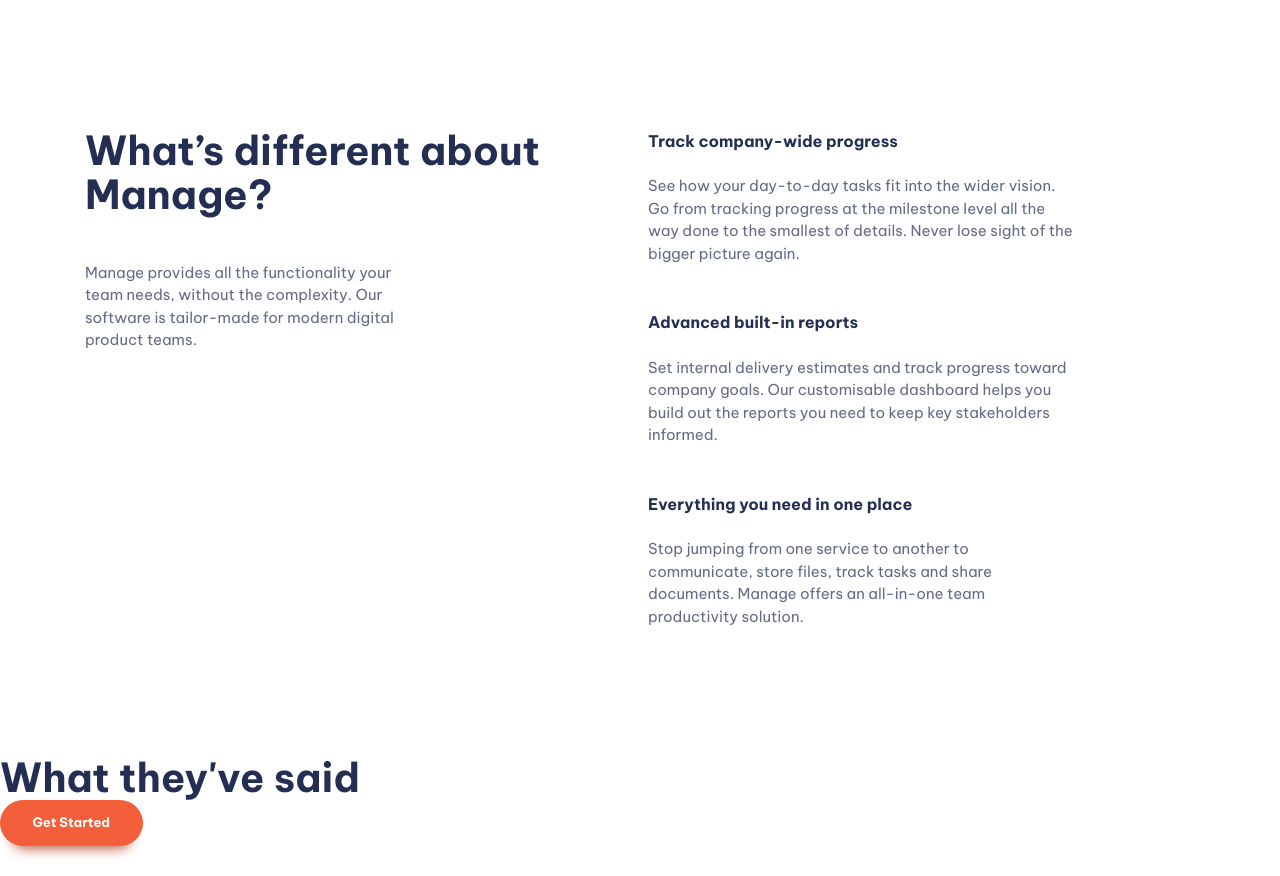
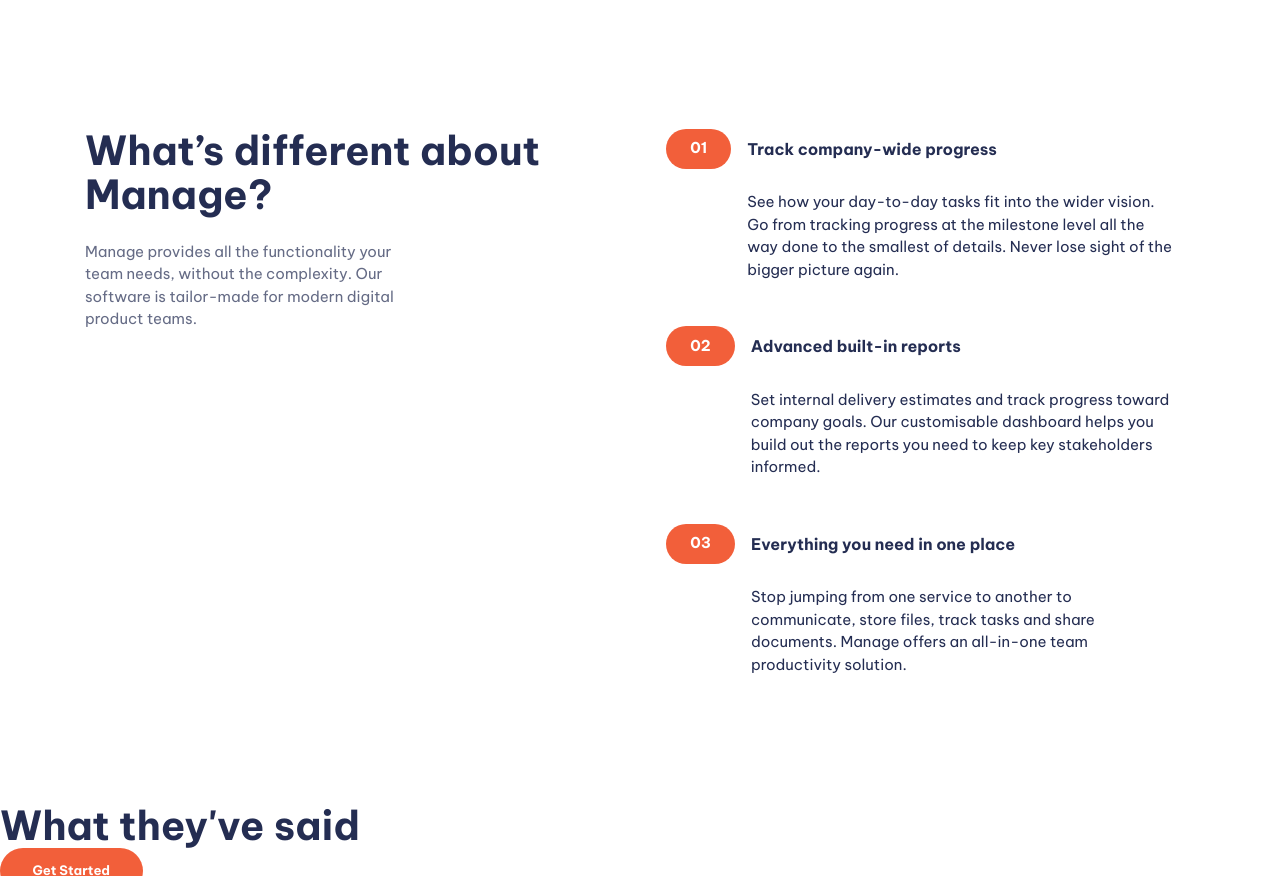
Before and after one commit to caffesale/responsive-web, a website built with Vite: page index.html in a window 1280 px wide. Shown: the part 700-1576 px from the top of the page. Built offline with nearby package versions, Linux system fonts and the light colour scheme.

Commit message:
feat numbered-list

```diff
--- a/index.html
+++ b/index.html
@@ -62,7 +62,7 @@
     <section class="padding-block-900">
       <div class="container">
         <div class="even-columns">
-          <div class="flow">
+          <div class="flow text-center--sm-only margin-bottom-700" style="--flow-spacer:1.5rem;">
             <h2 class="fs-secondary-heading fw-bold">What’s different about Manage?</h2>
             <p>Manage provides all the functionality your team needs, without the complexity. Our software is
               tailor-made for modern
@@ -72,24 +72,24 @@
             <ul class="numbered-items | flow" role="list">
               <li>
                 <div class="flow" style="--flow-spacer: 1.5em;">
-                  <h3 class="fs-600 fw-bold">Track company-wide progress</h3>
-                  <p data-width="wide">See how your day-to-day tasks fit into the wider vision. Go from tracking progress at the milestone
+                  <h3 class="numbered-items__title | fs-600 fw-bold">Track company-wide progress</h3>
+                  <p class="numbered-items__body" data-width="wide">See how your day-to-day tasks fit into the wider vision. Go from tracking progress at the milestone
                     level all the way
                     done to the smallest of details. Never lose sight of the bigger picture again.</p>
                 </div>
               </li>
               <li>
                 <div class="flow" style="--flow-spacer: 1.5em;">
-                  <h3 class="fs-600 fw-bold">Advanced built-in reports</h3>
-                  <p data-width="wide">Set internal delivery estimates and track progress toward company goals. Our customisable dashboard
+                  <h3 class="numbered-items__title | fs-600 fw-bold">Advanced built-in reports</h3>
+                  <p class="numbered-items__body" data-width="wide">Set internal delivery estimates and track progress toward company goals. Our customisable dashboard
                     helps you build out
                     the reports you need to keep key stakeholders informed.</p>
                 </div>
               </li>
               <li>
                 <div class="flow" style="--flow-spacer: 1.5em;">
-                  <h3 class="fs-600 fw-bold">Everything you need in one place</h3>
-                  <p data-width="wide">Stop jumping from one service to another to communicate, store files, track tasks and share
+                  <h3 class="numbered-items__title | fs-600 fw-bold">Everything you need in one place</h3>
+                  <p class="numbered-items__body" data-width="wide">Stop jumping from one service to another to communicate, store files, track tasks and share
                     documents. Manage offers an
                     all-in-one team productivity solution.</p>
                 </div>
--- a/style.css
+++ b/style.css
@@ -388,6 +388,75 @@ p[data-width="wide"] {
   opacity: 0.1;
 }
 
+/* numbered items */
+
+.numbered-items {
+  counter-reset: count;
+  width: fit-content;
+  margin-inline: auto;
+}
+
+.numbered-items li {
+  counter-increment: count;
+}
+
+.numbered-items div {
+  display: grid;
+  position: relative;
+  align-items: center;
+  column-gap: var(--size-400);
+  grid-template-columns: min-content 1fr;
+}
+
+.numbered-items__title {
+  grid-row: 1 / 2;
+  grid-column: 2 / 3;
+  line-height: 1;
+}
+
+.numbered-items__body {
+  grid-column: 1/ -1 ;
+}
+
+@media (min-width: 50em) {
+  .numbered-items__body {
+    grid-column: 2 / -1 ;
+  }
+}
+
+.numbered-items div::before,
+.numbered-items div::after {
+  height: 40px;
+}
+
+.numbered-items div::before {
+  content: "0" counter(count);
+  display: flex;
+  align-items: center;
+  color: var(--clr-neutral-100);
+  font-weight: var(--fw-bold);
+  background-color: var(--clr-accent-400);
+  padding: var(--size-200) var(--size-500);
+  border-radius: 100vw;
+  grid-row: 1 / 2;
+  grid-column: 1 / 2;
+}
+
+@media (max-width: 30em) {
+  .numbered-items div::after {
+    --bg: var(--clr-accent-100);
+    content: "";
+    display: block;
+    z-index: -1;
+    border-radius: 100vw 0 0 100vw;
+    inset: 0 -100vw 0 0;
+    grid-column: 1/ -1;
+    grid-row: 1/ 2;
+    box-shadow: 5em 0 0 var(--bg);
+    background-color: var(--bg);
+  }
+}
+
 /* Utility classes */
 
 .visually-hidden {
@@ -404,9 +473,10 @@ p[data-width="wide"] {
 
 .container {
   --max-width: 1110px;
-  --padding: 1rem;
+  --container-padding: 1rem;
 
-  width: min(var(--max-width), 100% - (var(--padding) * 2));
+
+  width: min(var(--max-width), 100% - (var(--container-padding) * 2));
   margin-inline: auto;
 }
 
@@ -438,6 +508,27 @@ p[data-width="wide"] {
 :where(.flow :not(:first-child)) {
   margin-top: var(--flow-spacer, 3em);
 }
+
+.text-center {
+  text-align: center;
+}
+
+.text-center p {
+  margin-inline: auto;
+}
+
+@media (max-width: 50em) {
+  .text-center--sm-only {
+    text-align: center;
+  }
+
+  .text-center--sm-only p {
+    margin-inline: auto;
+  }
+}
+
+
+
 
 .text-primary-400 {
   color: var(--clr-primary-400);
@@ -510,6 +601,9 @@ p[data-width="wide"] {
   padding-block: var(--size-700);
 }
 
+.margin-bottom-700 {
+  margin-block-end: var(--size-700);
+}
 
 
 .display-sm-none {
```
